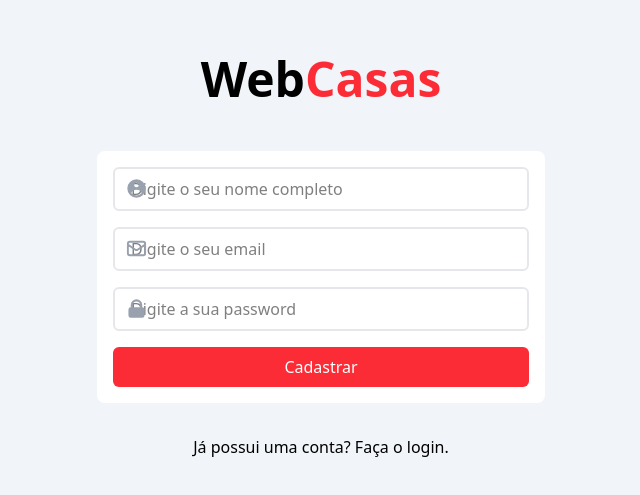
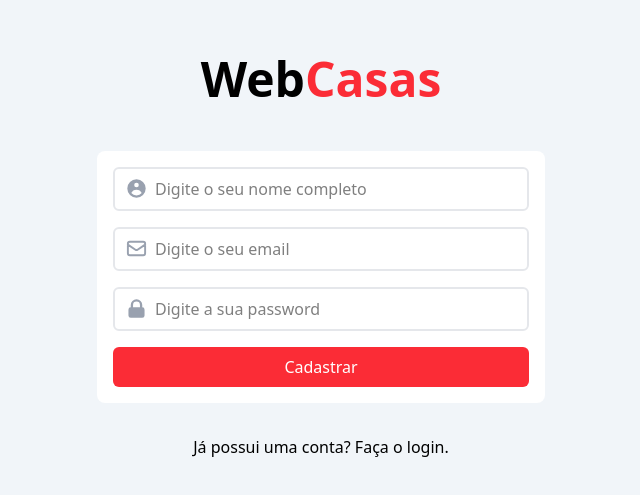
Before and after one commit to yrsvntos/projecto-webcasas, a React (Vite) app: page /register in a window 1280 px wide. Shown: the part 143-638 px from the top of the page, without its empty margins (319-959 px from the left). Built offline with nearby package versions, Linux system fonts and the light colour scheme; no server answers.

Commit message:
feat: Adcionar classes max-w-full e pl-10 na tag input

```diff
--- a/src/components/input/index.tsx
+++ b/src/components/input/index.tsx
@@ -14,7 +14,7 @@ export function Input({rules, register,  type, name, placeholder, error}:InputPr
     return(
         <>
             <input
-                className="w-full border-2 rounded-md h-11 px-4 border-gray-200"
+                className="w-full max-w-full border-2 rounded-md h-11 px-4 border-gray-200 pl-10"
                 type= {type}
                 id={name}
                 placeholder={placeholder}
```
